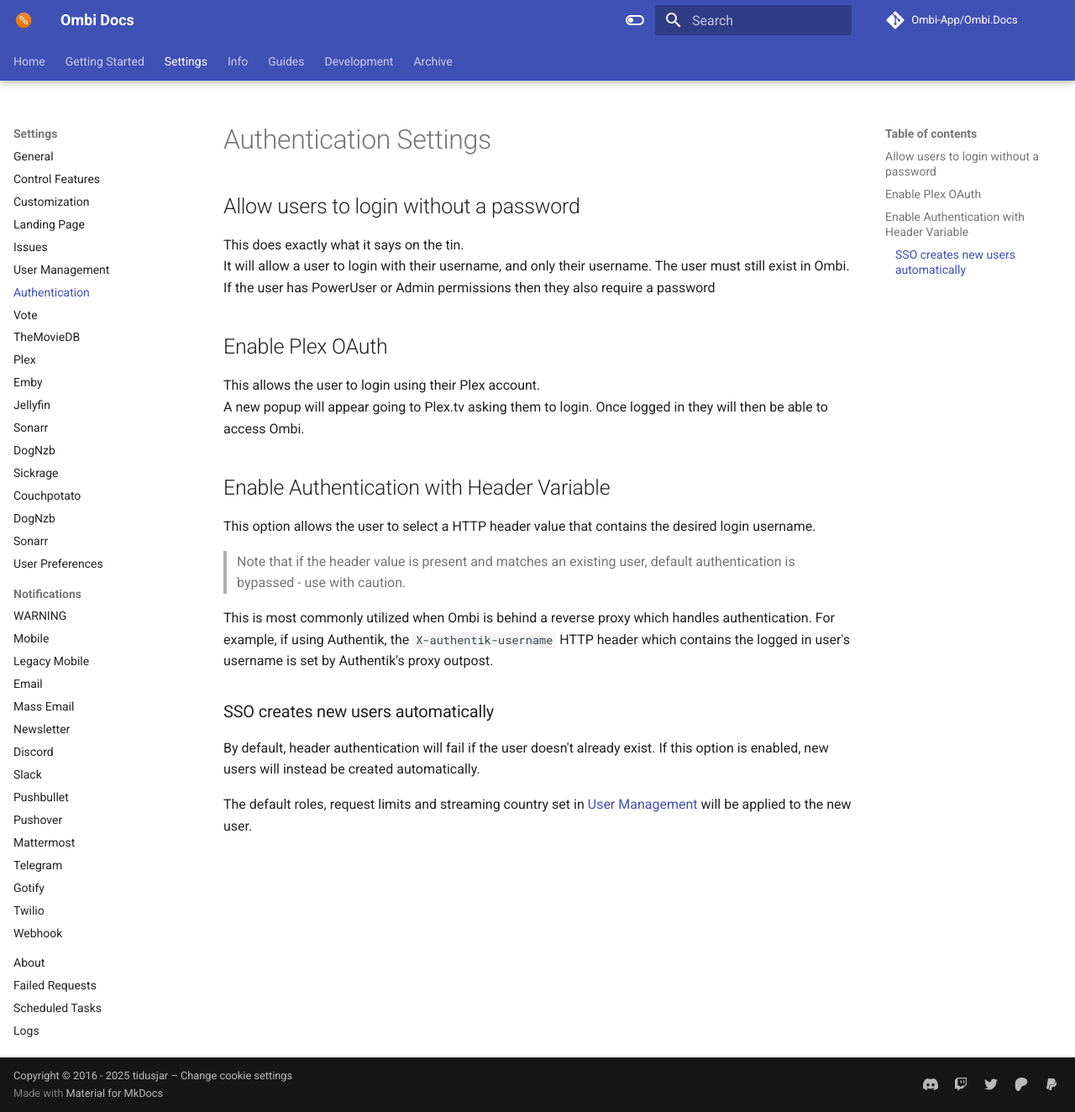
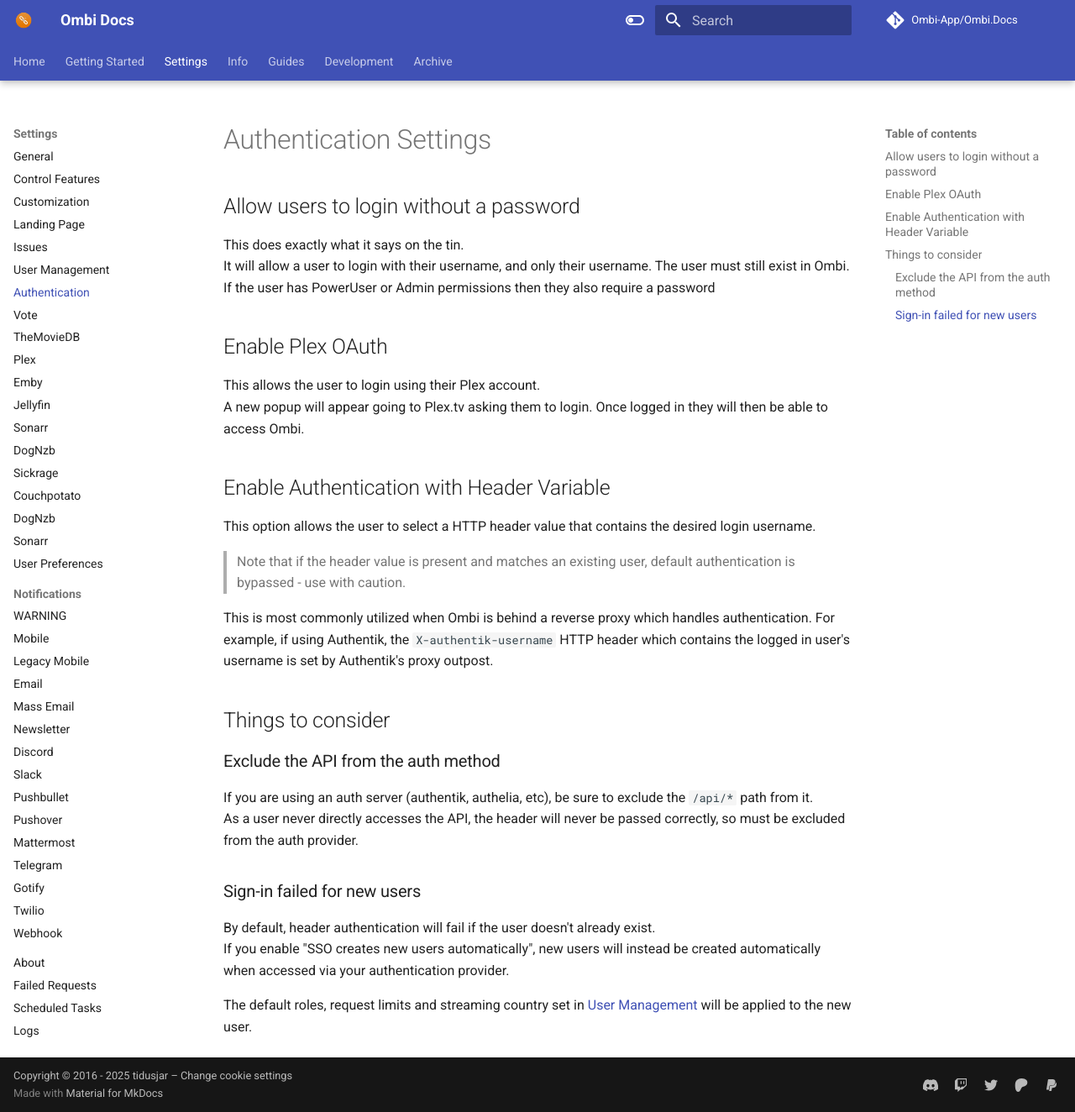
Before and after one commit to Ombi-app/Ombi.Docs, an MkDocs documentation site: the page built from docs/settings/authentication.md, in a window 1280 px wide and 1324 px high. Shown: the whole window at 84% size. Built offline with MkDocs 1.6.1 and Material for MkDocs 9.7.7, drawn with Linux system fonts in a browser that asks for light colours; comment, search, counter and statistics services are not loaded.

Commit message:
Add notes about excluding api from auth

```diff
--- a/docs/settings/authentication.md
+++ b/docs/settings/authentication.md
@@ -20,9 +20,16 @@
 This is most commonly utilized when Ombi is behind a reverse proxy which handles authentication.
 For example, if using Authentik, the `X-authentik-username` HTTP header which contains the logged in user's username is set by Authentik's proxy outpost.
 
-### SSO creates new users automatically
+## Things to consider
+
+### Exclude the API from the auth method
+
+If you are using an auth server (authentik, authelia, etc), be sure to exclude the `/api/*` path from it.
+As a user never directly accesses the API, the header will never be passed correctly, so must be excluded from the auth provider.
+
+### Sign-in failed for new users
 
 By default, header authentication will fail if the user doesn't already exist.
-If this option is enabled, new users will instead be created automatically.
+If you enable "SSO creates new users automatically", new users will instead be created automatically when accessed via your authentication provider.
 
 The default roles, request limits and streaming country set in [User Management](./usermanagement) will be applied to the new user.
```
